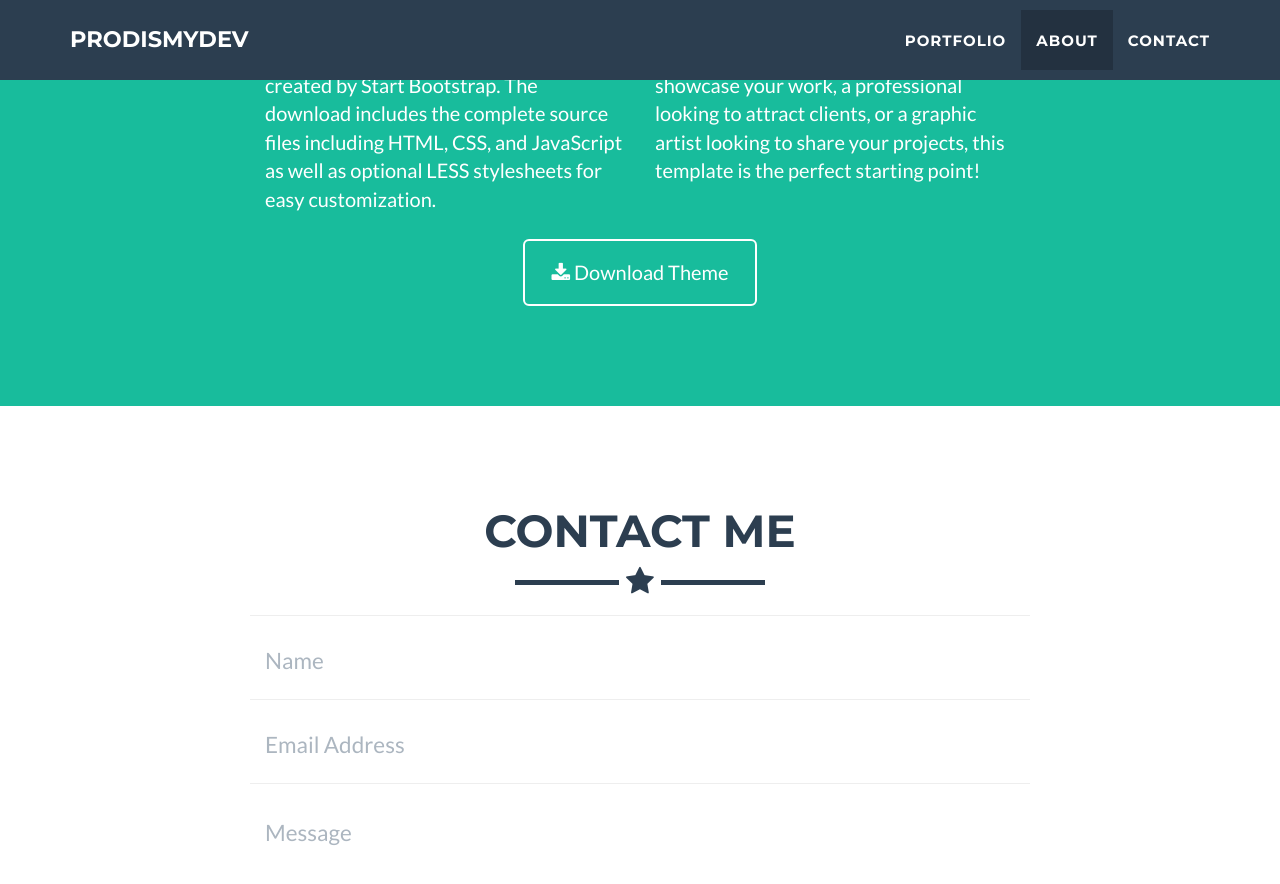
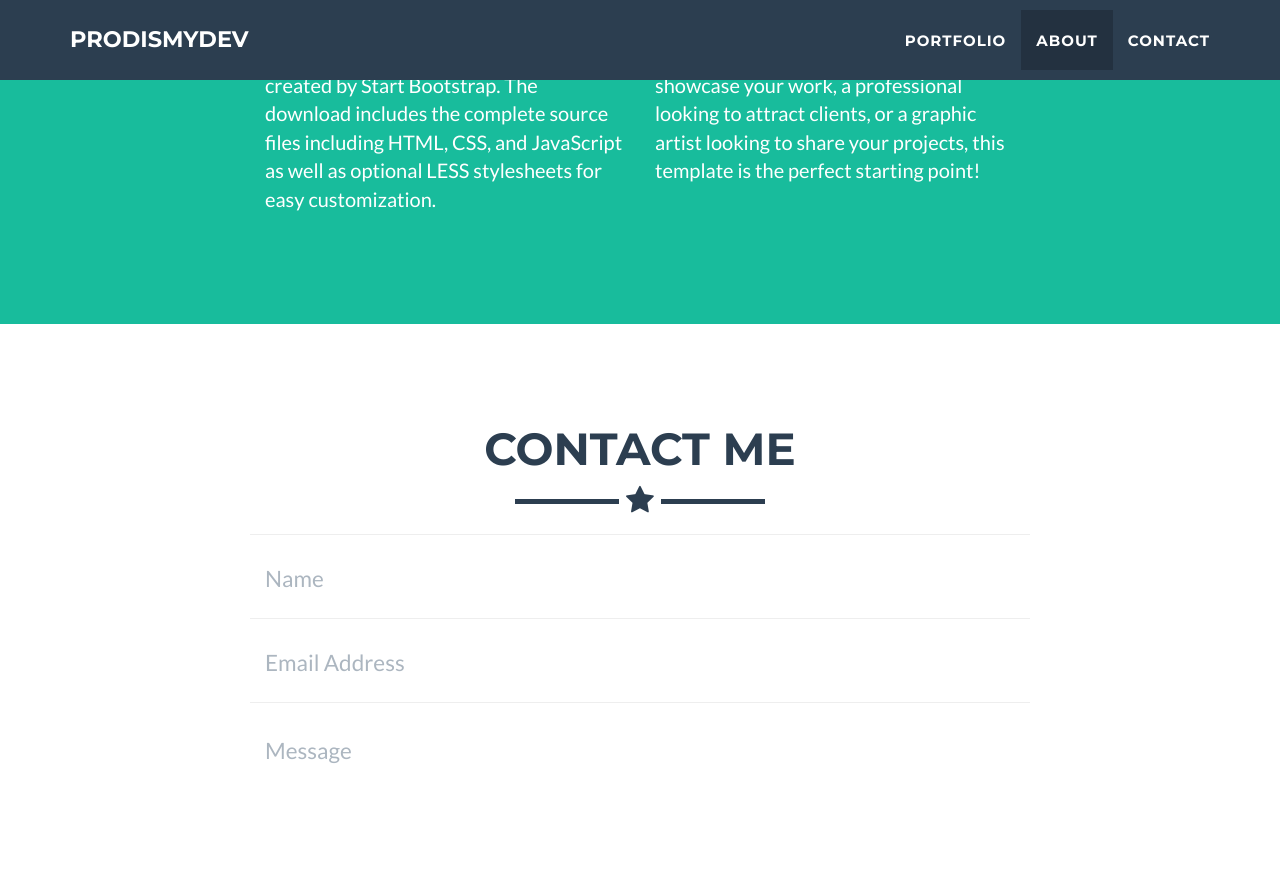
Before and after one commit to ProdIsMyDev/ProdIsMyDev, a Jekyll site: the page built from index.html, in a window 1280 px wide and 900 px high, scrolled down 2095 px. Shown: the top 884 px of the window. Built offline with Jekyll 4.4.1, drawn with Linux system fonts in a browser that asks for light colours.

Commit message:
Customizing About Section
Signed-off-by: ProdIsMyDev <chris@casualcompany.de>

```diff
--- a/_includes/about.html
+++ b/_includes/about.html
@@ -4,20 +4,24 @@
     <div class="row">
       <div class="col-lg-12 text-center">
         <h2>About</h2>
-                    <hr class="star-light">
+        <hr class="star-light" />
       </div>
     </div>
     <div class="row">
       <div class="col-lg-4 col-lg-offset-2">
-                    <p>Freelancer is a free bootstrap theme created by Start Bootstrap. The download includes the complete source files including HTML, CSS, and JavaScript as well as optional LESS stylesheets for easy customization.</p>
+        <p>
+          Freelancer is a free bootstrap theme created by Start Bootstrap. The
+          download includes the complete source files including HTML, CSS, and
+          JavaScript as well as optional LESS stylesheets for easy
+          customization.
+        </p>
       </div>
       <div class="col-lg-4">
-                    <p>Whether you're a student looking to showcase your work, a professional looking to attract clients, or a graphic artist looking to share your projects, this template is the perfect starting point! </p>
-                </div>
-                <div class="col-lg-8 col-lg-offset-2 text-center">
-                    <a href="https://github.com/jeromelachaud/freelancer-theme" class="btn btn-lg btn-outline">
-                        <i class="fa fa-download"></i> Download Theme
-                    </a>
+        <p>
+          Whether you're a student looking to showcase your work, a professional
+          looking to attract clients, or a graphic artist looking to share your
+          projects, this template is the perfect starting point!
+        </p>
       </div>
     </div>
   </div>
```
Lines whose indentation alone changed are shown as unchanged.
